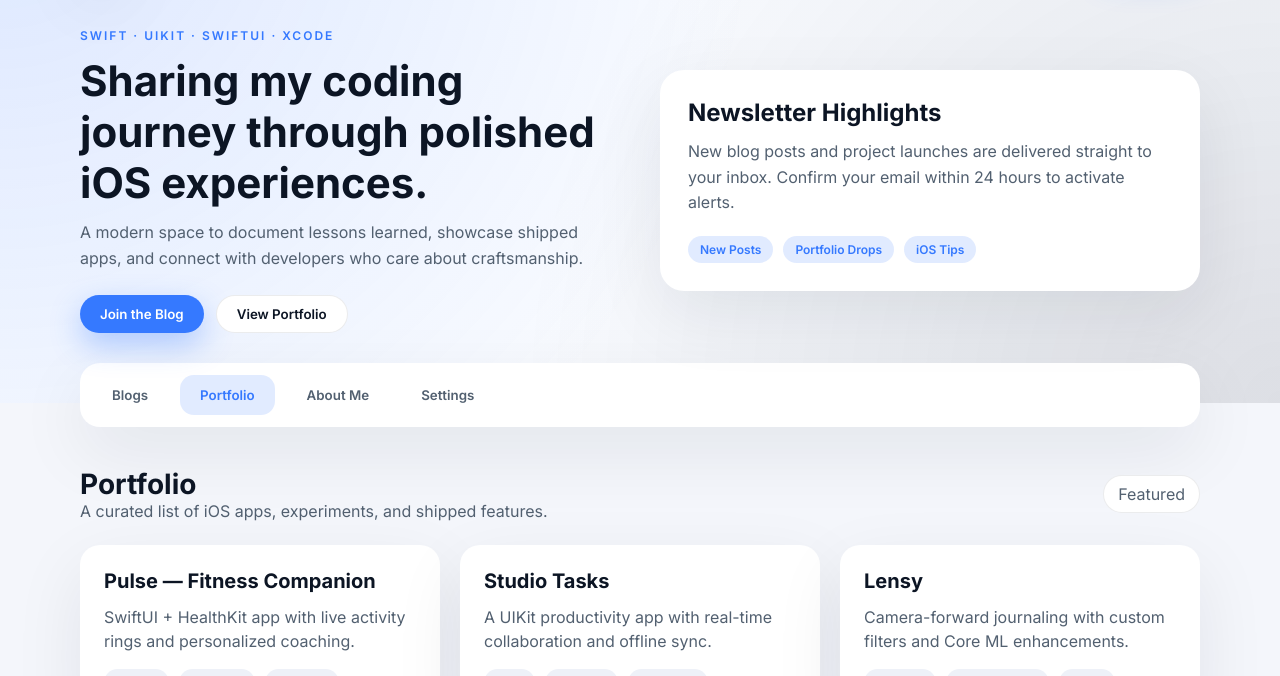
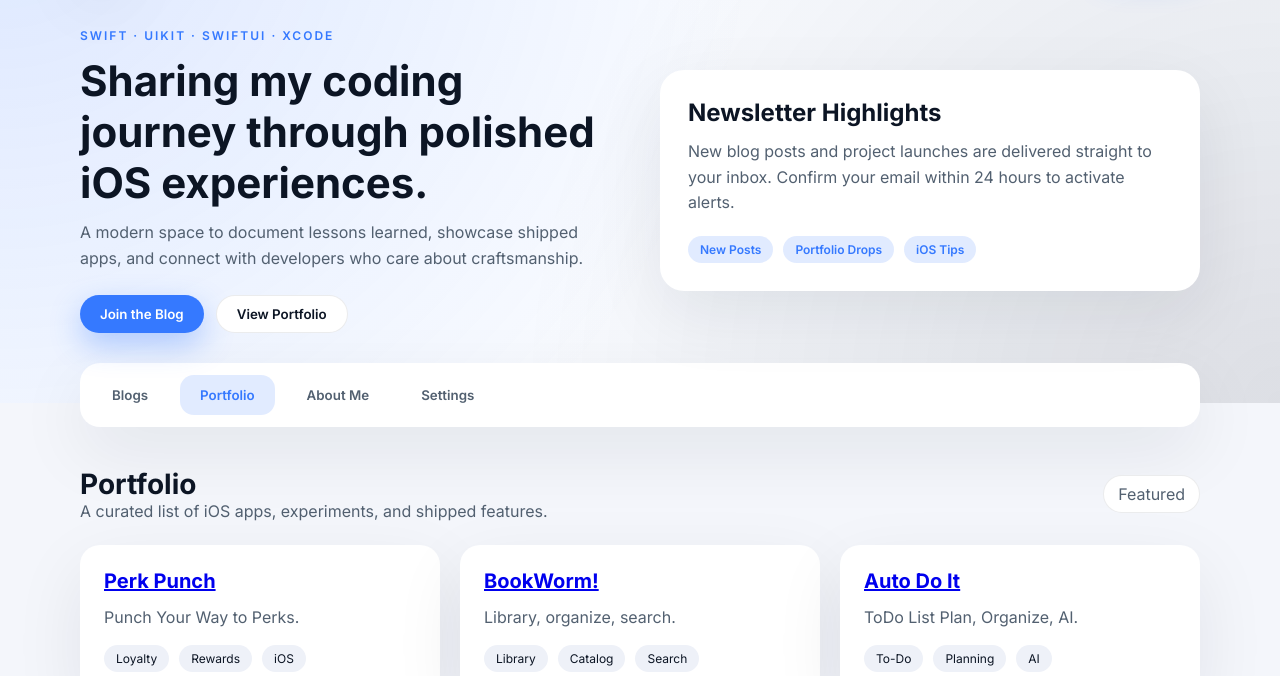
Before and after one commit to ConnorJamesHill/Blog, a plain HTML site: page index.html in a window 1280 px wide. Both pictures are taken after a click on the button "Portfolio". Shown: the part 121-797 px from the top of the page. Drawn offline with Linux system fonts and the light colour scheme.

Commit message:
Update portfolio app listings

```diff
--- a/index.html
+++ b/index.html
@@ -149,39 +149,42 @@
         </div>
         <div class="content-grid">
           <article class="card project-card">
-            <h3>Pulse — Fitness Companion</h3>
-            <p>
-              SwiftUI + HealthKit app with live activity rings and personalized
-              coaching.
-            </p>
+            <h3>
+              <a href="https://apps.apple.com/us/app/perk-punch/id6746662386"
+                >Perk Punch</a
+              >
+            </h3>
+            <p>Punch Your Way to Perks.</p>
             <div class="project-tags">
-              <span>SwiftUI</span>
-              <span>HealthKit</span>
-              <span>Combine</span>
+              <span>Loyalty</span>
+              <span>Rewards</span>
+              <span>iOS</span>
             </div>
           </article>
           <article class="card project-card">
-            <h3>Studio Tasks</h3>
-            <p>
-              A UIKit productivity app with real-time collaboration and offline
-              sync.
-            </p>
+            <h3>
+              <a href="https://apps.apple.com/us/app/bookworm/id6738531588"
+                >BookWorm!</a
+              >
+            </h3>
+            <p>Library, organize, search.</p>
             <div class="project-tags">
-              <span>UIKit</span>
-              <span>CloudKit</span>
-              <span>Core Data</span>
+              <span>Library</span>
+              <span>Catalog</span>
+              <span>Search</span>
             </div>
           </article>
           <article class="card project-card">
-            <h3>Lensy</h3>
-            <p>
-              Camera-forward journaling with custom filters and Core ML
-              enhancements.
-            </p>
+            <h3>
+              <a href="https://apps.apple.com/us/app/auto-do-it/id6670796120"
+                >Auto Do It</a
+              >
+            </h3>
+            <p>ToDo List Plan, Organize, AI.</p>
             <div class="project-tags">
-              <span>Core ML</span>
-              <span>AVFoundation</span>
-              <span>Metal</span>
+              <span>To-Do</span>
+              <span>Planning</span>
+              <span>AI</span>
             </div>
           </article>
         </div>
```
